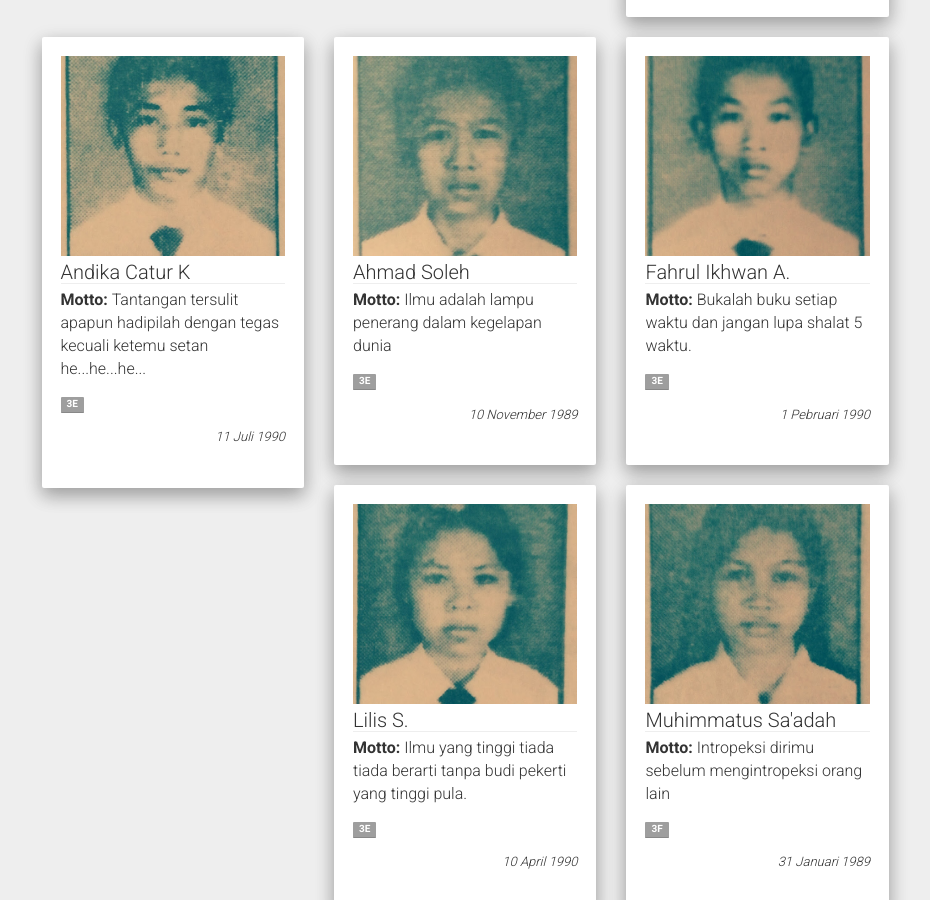
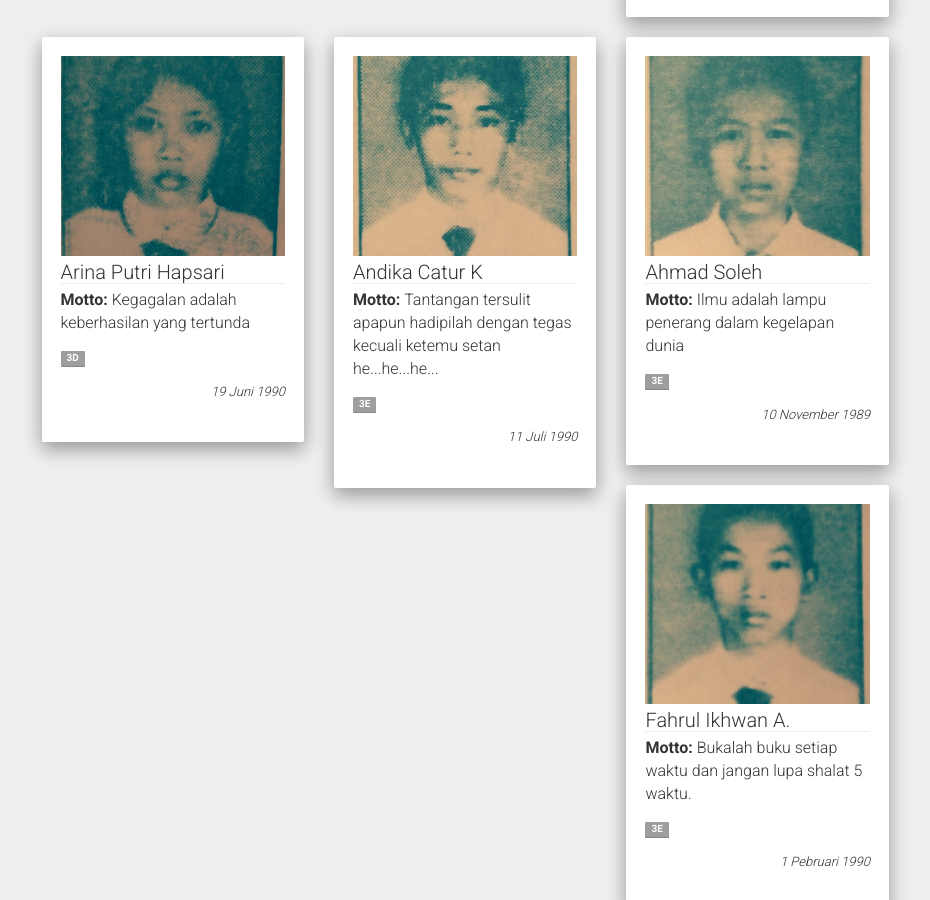
Before and after one commit to rangginang/rangginang.github.io, a Jekyll site: the page built from projects.md, in a window 1280 px wide and 900 px high, scrolled down 5923 px. Shown: the whole window, without its empty margins (321-1251 px from the left). Built offline with Jekyll 4.4.1, drawn with Linux system fonts in a browser that asks for light colours; nearby versions of some CDN libraries.

Commit message:
Biography Ayik 3D

```diff
--- a/_data/projects.json
+++ b/_data/projects.json
@@ -223,6 +223,13 @@
 		"date": "29 Juli 1989",
 		"tags": ["3D"]
 	},
+        {
+		"name": "Arina Putri Hapsari",
+		"image": "ayik.jpg",
+		"moto": "Kegagalan adalah keberhasilan yang tertunda",
+		"date": "19 Juni 1990",
+		"tags": ["3D"]
+	},
 	{
 		"name": "Andika Catur K",
 		"image": "iwan.jpg",
```
